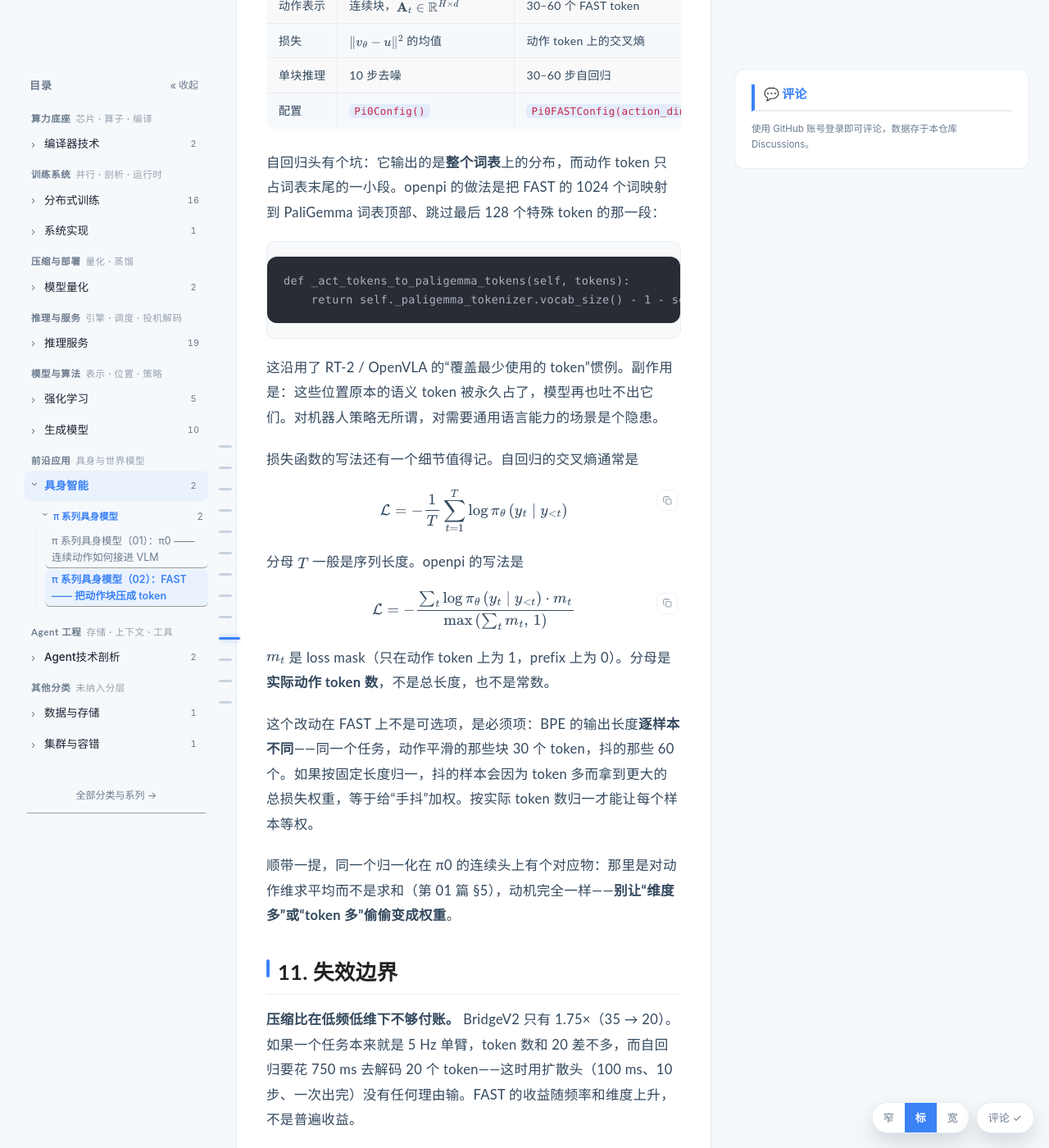
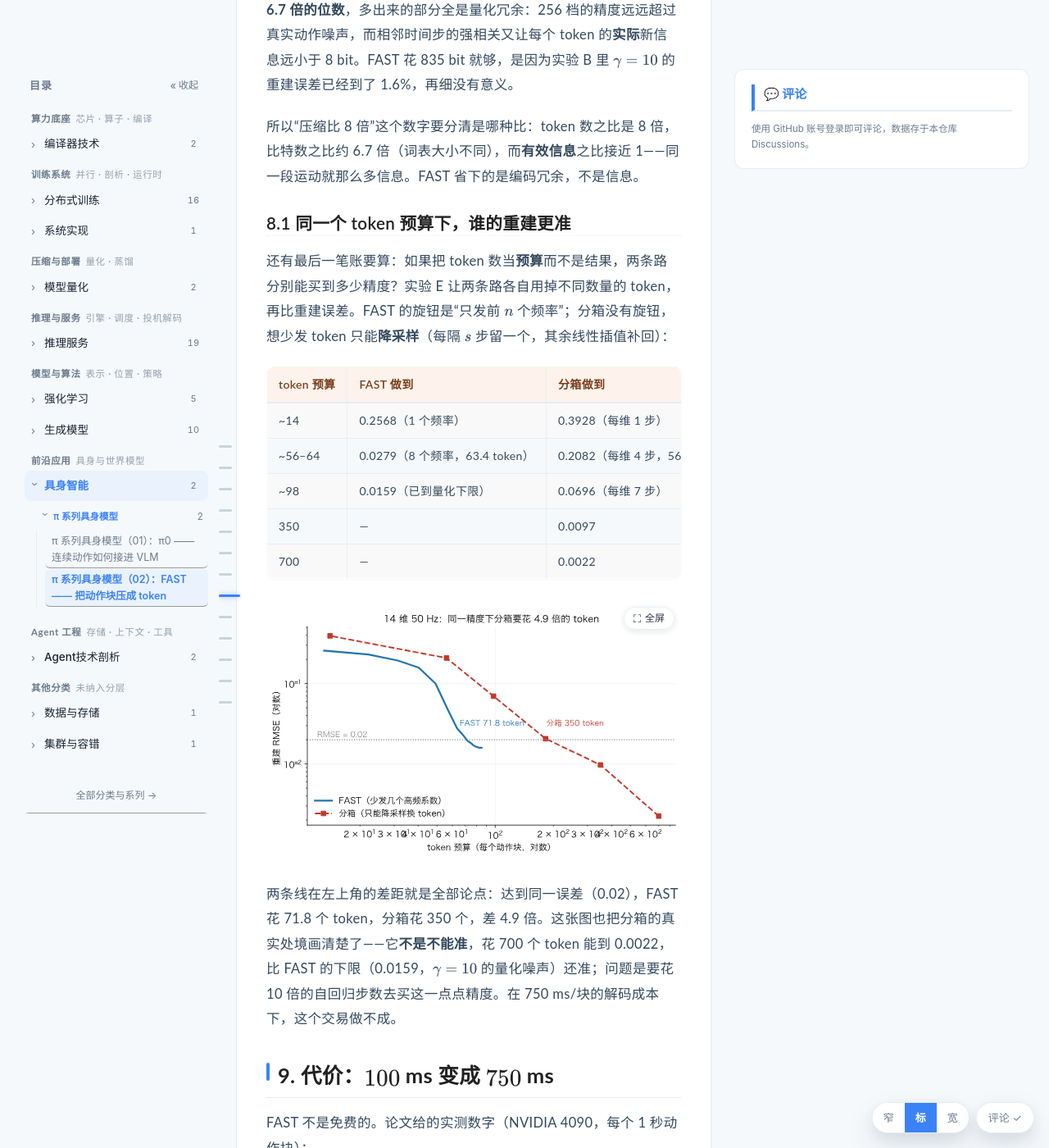
Before and after one commit to lrypcy/lrypcy.github.io, a Jekyll site: the page built from _posts/2026-11-03-pi-vla-02-fast-action-tokenizer.md, in a window 1280 px wide and 1400 px high, scrolled down 11883 px. Shown: the whole window at 82% size. Built offline with Jekyll 4.4.1, drawn with Linux system fonts in a browser that asks for light colours; comment, search, counter and statistics services are not loaded; some of the changed text lies outside the part shown.

Commit message:
pi-vla-02: 补 5 张实验配图与 8.1 节 token 预算账

```diff
--- a/_posts/2026-11-03-pi-vla-02-fast-action-tokenizer.md
+++ b/_posts/2026-11-03-pi-vla-02-fast-action-tokenizer.md
@@ -37,6 +37,10 @@
 | Shirt Fold（折 T 恤） | 14 | 50 Hz | 700 | 53 | 13.2× |
 
 注意 FAST 那一列的绝对值：**每只机械臂每个块差不多 30 个 token，几乎不随频率变**。分箱那一列是频率的线性函数，FAST 那一列是频率的近似常数。这一列数字背后是整篇文章要讲的东西。
+
+![同一个 7 维 50 步动作块的两种分词：上图是分箱——7 行 × 50 列共 350 个小格，每格一个 token，颜色是该时刻该维的动作值；下图是 FAST——同一段动作经 DCT、量化、BPE 后只剩 39 个 token（同批平均 44 个），排成一行](/assets/img/pi-vla/fast_token_stream.svg)
+
+上图里每一个小方格都是模型要吐的一个符号：横着数 50 列是时间，竖着数 7 行是维度，一共 350 个。要注意的是这张图的**形状**是被锁死的——不管动作有多简单，格子数只由 $$7\times 50$$ 决定。下图是同一段动作走完 FAST 之后的样子：39 个 token 排成一行，比上图的**一行**还短。多出来的 311 个 token 不是信息，是编码冗余。
 
 更麻烦的还不是长度，是**监督信号的形状**。分箱把一条平滑轨迹拆成 $$d\times H$$ 个互相独立的分类标签，而这些标签在时间上高度相关：下一步大概率落在上一步那一档附近。模型的最优策略于是退化成“复制上一个 token”——交叉熵很低，行为却一动不动。论文里的合成实验直接观察到了这个退化：采样率越高，分箱模型的误差越大，最后学出的是“复制第一个动作”。
 
@@ -144,6 +148,10 @@
 
 三条断言都成立：所有非零系数的幅值都 $$\ge 1/(2\gamma)$$（精确性质）；保留比例随 $$\gamma$$ 单调上升；RMSE 随 $$\gamma$$ 单调下降。
 
+![量化尺度 gamma 的双向效应：左图 gamma 越大、存活系数占比越高（6.4% 到 32.0%）；右图 gamma 越大、重建 RMSE 从 0.103 降到 0.0046，虚线是 0.02](/assets/img/pi-vla/fast_gamma_tradeoff.svg)
+
+左图那条上翘的线就是“稀疏化是量化的副作用”的量化版本：$$\gamma=1$$ 时 94% 的系数被抹成零，$$\gamma=50$$ 时仍有 68% 是零——**没有一个开关写着“保留几个系数”**，全是 $$1/(2\gamma)$$ 这条阈值线在起作用。右图是同一批数据的另一面，横轴对数、纵轴对数，两条都近似直线但斜率不同：误差从 0.1 降到 0.02 只要 $$\gamma$$ 从 1 走到 10，而从 0.02 降到 0.0046 要一路走到 50。
+
 真正有信息量的是**边际效率**（每降 0.01 RMSE 要多留几个百分点的系数）：$$\gamma$$ 从 1 到 2 是 0.01，从 5 到 10 是 0.03，从 20 到 50 跳到 0.23——差了 20 倍。也就是说，前 10% 的系数买到的是“从完全不像到大致像”，后面 20 个百分点的系数买的是“从像到很像”。$$\gamma=10$$ 落在拐点之后：此时量化误差已经降到全量程的 1.6%，低于真实动作噪声，继续加码不划算。
 
 ## 6. 列优先展平：低频必须排在最前面
@@ -167,7 +175,9 @@
 
 看最后一列：行优先花到 **224** 个系数，第 13 维仍然是全零（最差维 0.727），因为它要等 $$13\times 50=650$$ 个系数才轮到那一维。而列优先花 112 个系数时，所有维度都已经重建到 0.026。
 
-均值 RMSE 这一列给出的信号弱得多（0.67 vs 0.27），因为“整维丢掉”和“发一个均值”在均值指标上被平均掉了。**看最差维才能看出问题**：对机器人来说，一个维度完全没被下发不是“精度差一点”，是那个关节不动。
+![展平顺序对截断鲁棒性的影响：左图纵轴是“最差一维”的 RMSE，列优先（蓝）随预算快速下降，行优先（红）几乎不动；右图纵轴是全体 RMSE，两条线的差距被平均掉了，看不出同样的问题](/assets/img/pi-vla/fast_flatten_order.svg)
+
+左图是这张表里真正要看的：蓝线（列优先）从 0.315 一路降到 0.0067，红线（行优先）几乎是一条水平线，卡在 0.75 附近——**增加预算完全救不了它**，因为预算是按维度顺序花的，第 13 维要排在最后。右图是同一批数据的全体 RMSE，两条线确实也有差距（0.67 vs 0.27），但形状上看起来只是“慢一点”，远没有左图那种“卡住”的信息量。对机器人来说，一个维度完全没被下发不是“精度差一点”，是那个关节不动——而这条结论只有左图能给，右图给不出。
 
 这里有一个只在实验里才暴露的坑。第一版合成信号是零均值振荡，D 组两种顺序的最差维只差 1.03 倍——因为对这种信号，“什么都不发”（全零）和“发一个均值”几乎一样好。加上直流偏置（真实动作是绕着某个位姿摆动，不是绕着零）之后，差距才变成 2.4 倍。**归一化方式会决定这类实验能不能看出差别**，这跟 FAST 本身无关，但会让人误以为展平顺序无关紧要。
 
@@ -205,6 +215,10 @@
 
 采样加密 **10 倍**，FAST 的 token 数只涨 **2.03 倍**；压缩比从 1.66× 一路升到 8.16×。这就是论文表 I 里“每只臂约 30 token”的来源：真实机器人运动的有效带宽有限，采样率提高并不会带来等比例的新信息，所以 token 数长得比线性慢得多。
 
+![token 数怎么涨：左图横轴是块内步数（等于采样率），分箱（红）是严格线性 35→350，FAST（蓝）只从 21.1 涨到 42.9，蓝线上的小字是压缩比；右图固定 H=50 只改信号带宽，FAST 的 token 数从 33.1 涨到 53.1](/assets/img/pi-vla/fast_token_count.svg)
+
+左图红线是一条直线（$$n=d\times H$$），蓝线是一条越来越平的对数状曲线——**两者的差距全部来自频率这一维**。右图换了个自变量：采样率锁死在 50 Hz，只让动作“抖”起来（带宽 1→4 Hz），蓝线涨了 60%。这两张图合起来才是完整的结论：分箱的 token 数由**采样率**决定，FAST 的由**带宽**决定；真实机器人的带宽通常远小于采样率的一半，所以 FAST 才划算。
+
 A2 把这个变量单独拆出来：固定 H=50，只改信号带宽。
 
 | 带宽上限 | 非零系数 | FAST token |
@@ -225,6 +239,22 @@
 换个货币再算一遍这笔账会更清楚。分箱每个 token 最多带 $$\log_2 256=8$$ bit，700 个 token 就是 5600 bit/块；FAST 的 83.5 个 token 最多带 $$\log_2 1024=10$$ bit，合计 835 bit/块。**分箱多花 6.7 倍的位数**，多出来的部分全是量化冗余：256 档的精度远远超过真实动作噪声，而相邻时间步的强相关又让每个 token 的**实际**新信息远小于 8 bit。FAST 花 835 bit 就够，是因为实验 B 里 $$\gamma=10$$ 的重建误差已经到了 1.6%，再细没有意义。
 
 所以“压缩比 8 倍”这个数字要分清是哪种比：token 数之比是 8 倍，比特数之比约 6.7 倍（词表大小不同），而**有效信息**之比接近 1——同一段运动就那么多信息。FAST 省下的是编码冗余，不是信息。
+
+### 8.1 同一个 token 预算下，谁的重建更准
+
+还有最后一笔账要算：如果把 token 数当**预算**而不是结果，两条路分别能买到多少精度？实验 E 让两条路各自用掉不同数量的 token，再比重建误差。FAST 的旋钮是“只发前 $$n$$ 个频率”；分箱没有旋钮，想少发 token 只能**降采样**（每隔 $$s$$ 步留一个，其余线性插值补回）：
+
+| token 预算 | FAST 做到 | 分箱做到 |
+| --- | --- | --- |
+| ~14 | 0.2568（1 个频率） | 0.3928（每维 1 步） |
+| ~56–64 | 0.0279（8 个频率，63.4 token） | 0.2082（每维 4 步，56 token） |
+| ~98 | 0.0159（已到量化下限） | 0.0696（每维 7 步） |
+| 350 | — | 0.0097 |
+| 700 | — | 0.0022 |
+
+![token 预算与重建误差：横轴是对数的 token 预算、纵轴是对数的 RMSE，FAST（蓝实线）在 71.8 个 token 处就跌破 0.02，分箱（红虚线）要花 350 个才到同一条线](/assets/img/pi-vla/fast_rate_distortion.svg)
+
+两条线在左上角的差距就是全部论点：达到同一误差（0.02），FAST 花 71.8 个 token，分箱花 350 个，差 4.9 倍。这张图也把分箱的真实处境画清楚了——它**不是不能准**，花 700 个 token 能到 0.0022，比 FAST 的下限（0.0159，$$\gamma=10$$ 的量化噪声）还准；问题是要花 10 倍的自回归步数去买这一点点精度。在 750 ms/块的解码成本下，这个交易做不成。
 
 ## 9. 代价：$100$ ms 变成 $750$ ms
 
@@ -336,7 +366,7 @@
   - 分箱与 FSQ 基线：`tokenizer.py` [L148-L371](https://github.com/Physical-Intelligence/openpi/blob/215abfb217dbac7d5f1273282331b9b1866c0479/src/openpi/models/tokenizer.py#L148-L371)
   - 自回归头与损失：`src/openpi/models/pi0_fast.py` [L134-L333](https://github.com/Physical-Intelligence/openpi/blob/215abfb217dbac7d5f1273282331b9b1866c0479/src/openpi/models/pi0_fast.py#L134-L333)
   - 配置：`pi0_fast.py` [L77-L89](https://github.com/Physical-Intelligence/openpi/blob/215abfb217dbac7d5f1273282331b9b1866c0479/src/openpi/models/pi0_fast.py#L77-L89)
-- 配套实验：`ipynbs` 的 [`experiments/pi-vla/fast-action-tokenizer/`](https://github.com/lrypcy/ipynbs/tree/6a2c379/experiments/pi-vla/fast-action-tokenizer)，commit `6a2c379`，46 条断言
+- 配套实验：`ipynbs` 的 [`experiments/pi-vla/fast-action-tokenizer/`](https://github.com/lrypcy/ipynbs/tree/6a2c379/experiments/pi-vla/fast-action-tokenizer)，commit `6a2c379`，46 条断言。正文里 5 张配图全部由该目录下的 `fast_tokenizer_figures.py` 生成（SVG），数据是合成探针，不是论文原图；论文表 I 的数字在 §1 直接引用并标注了出处。
 
 > **下一篇**：π 系列具身模型（03）：KI —— 自回归微调为什么把语言能力冲掉，讲 stop_gradient 该压在哪张矩阵上。
 >
```
Also changed, not shown: assets/img/pi-vla/fast_flatten_order.svg (added), assets/img/pi-vla/fast_gamma_tradeoff.svg (added), assets/img/pi-vla/fast_rate_distortion.svg (added), assets/img/pi-vla/fast_token_count.svg (added), assets/img/pi-vla/fast_token_stream.svg (added).
